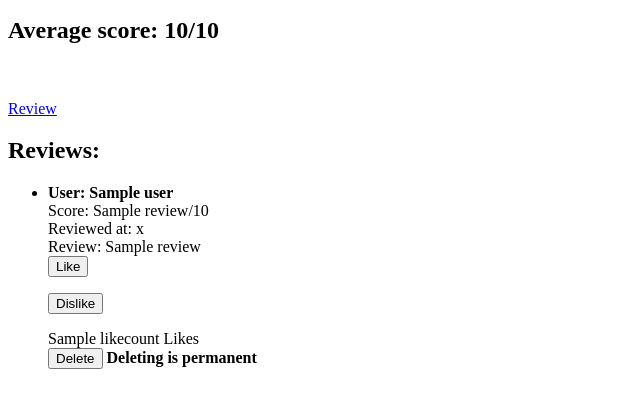
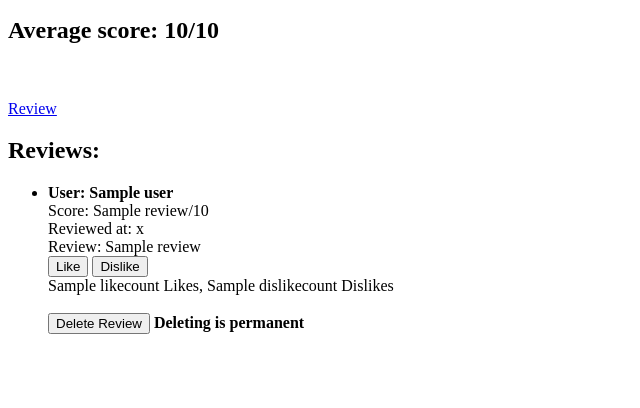
Before and after one commit to anleik/Movieapp, a Flask app: template templates/movie_detail.html in a window 1280 px wide. Shown: the part 243-651 px from the top of the page, without its empty margins (0-640 px from the left). Run offline with Flask 3, Linux system fonts and the light colour scheme; the visitor is signed in with stand-in values (Sample User, id 1); the template is opened without the code that fills it: most values are stand-ins (such as "Sample title", 1, 10 or a date in 2020).

Commit message:
Added displaying dislikes

```diff
--- a/reviews.py
+++ b/reviews.py
@@ -57,6 +57,11 @@ def likecount(review_id):
     result = db.session.execute(sql, {'review_id': review_id})
     return result
 
+def dislikecount(review_id):
+    sql = text("SELECT COUNT(*) FROM likes WHERE review_id = :review_id AND liketype ='dislike'")
+    result = db.session.execute(sql, {'review_id': review_id})
+    return result
+
 def check_like(review_id, user_id):
     sql = text("SELECT 1 FROM likes WHERE review_id = :review_id AND user_id = :user_id")
     result = db.session.execute(sql, {'review_id':review_id, 'user_id': user_id})
--- a/templates/movie_detail.html
+++ b/templates/movie_detail.html
@@ -34,21 +34,25 @@
                 Review: {{ review[1] }}
                 <br>
                 {% if session.username %}
+                    <div>
                     <span>
-                    <form method="POST" action="{{ url_for('like_review', review_id=review.id) }}">
+                    <form method="POST" action="{{ url_for('like_review', review_id=review.id) }}" style="display: inline;">
                         <input type="hidden" name="action" value="like">
                         <button type="submit">Like</button>
                     </form></span>
-                    <span><form method="POST" action="{{ url_for('like_review', review_id=review.id) }}">
+                    <span><form method="POST" action="{{ url_for('like_review', review_id=review.id) }}" style="display: inline;">
                         <input type="hidden" name="action" value="dislike">
                         <button type="submit">Dislike</button>
                     </form></span>
+                    </div>
                     {% endif %}
-                    <span class="like.count">{{ likecounts[loop.index-1] }}</span> Likes
+                    <span class="like.count">{{ likecounts[loop.index-1] }} Likes,</span>
+                    <span class="dislike.count">{{ dislikecounts[loop.index-1] }} Dislikes</span>
+                    <br><br>
                 {% if session.is_admin or session.user_id == review[3] %}
                 <span>
                     <form method="POST" action="{{ url_for('confirm_delete_review', review_id=review.id) }}">
-                        <button type="submit">Delete</button> <b> Deleting is permanent </b>
+                        <button type="submit">Delete Review</button> <b> Deleting is permanent </b>
                     </form>
                 </span>
                 {% endif %}
```
Also changed, not shown: routes.py (+8 -3 lines).
